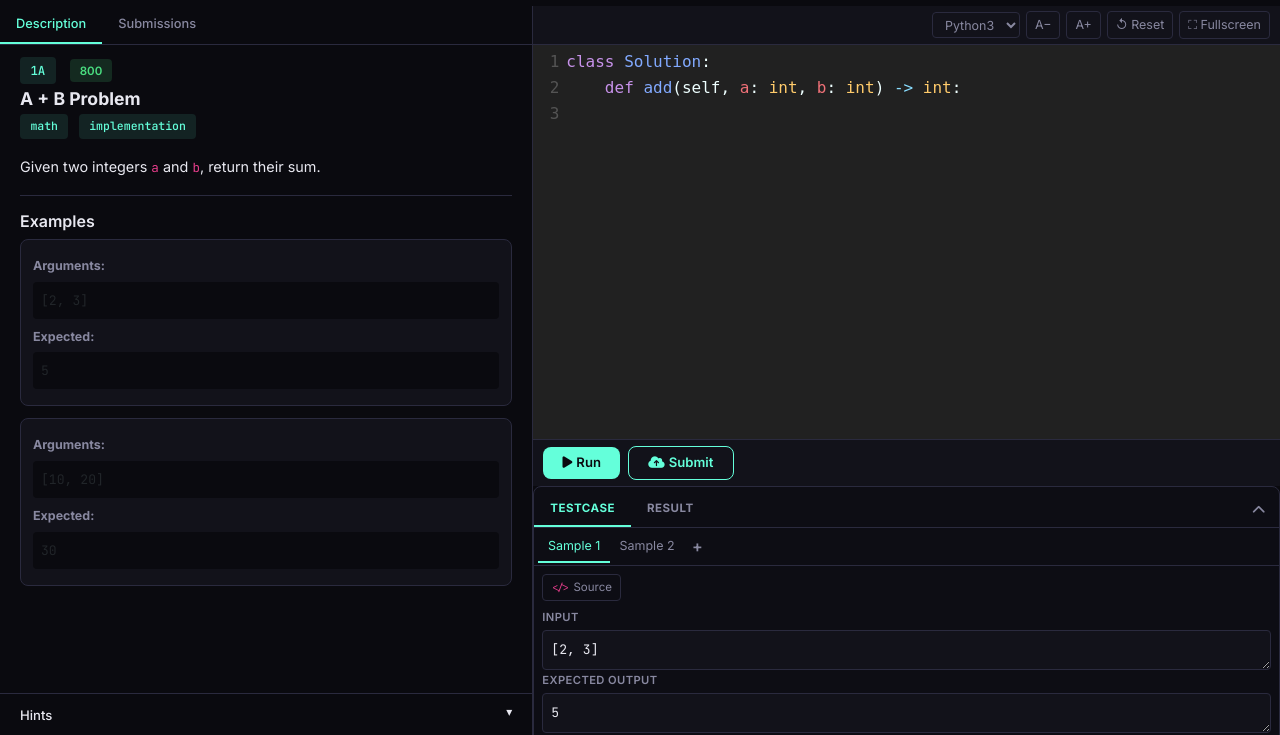
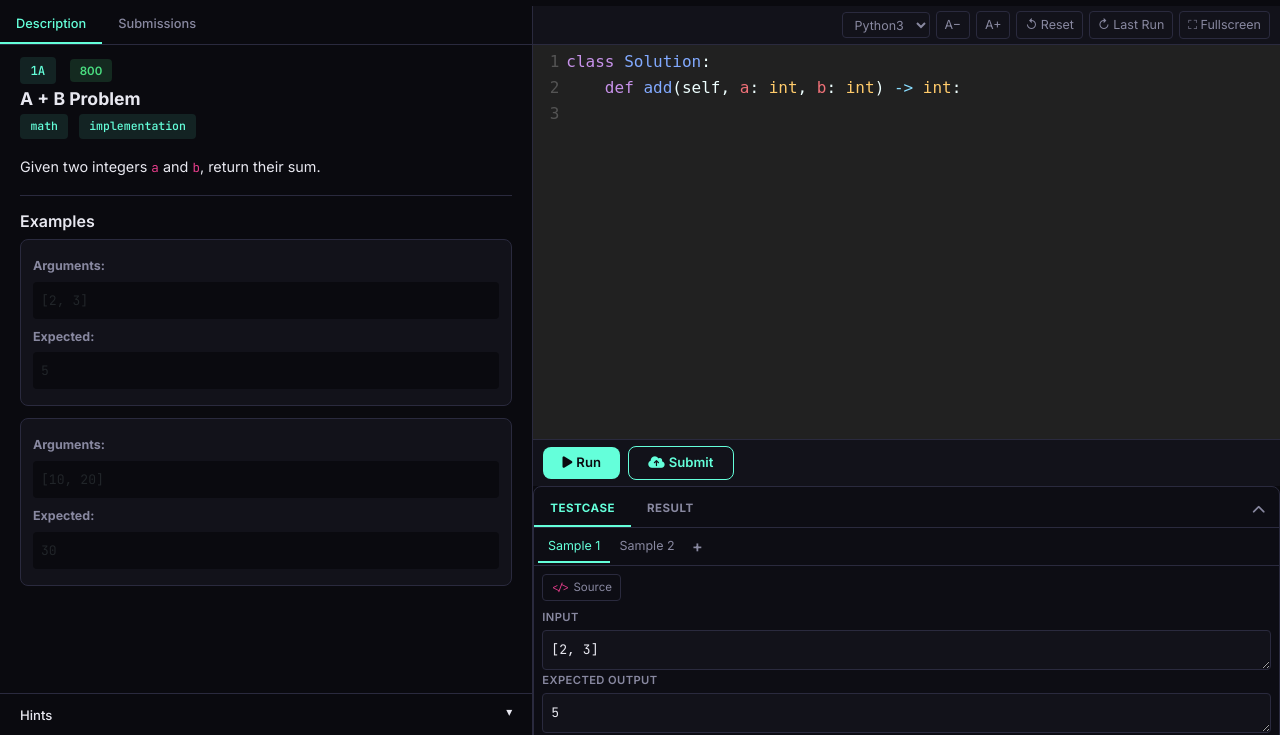
Before and after one commit to NovaProtocol/PracticeForge, a Flask app: page /problem/1/A/ in a window 1280 px wide. Shown: the part 64-799 px from the top of the page. Run offline with Flask 3, Linux system fonts and the light colour scheme; data that the repository does not hold is empty.

Commit message:
Reset restores base code, add Last Run button, save last_ran on Run/Submit

```diff
--- a/shared/models.py
+++ b/shared/models.py
@@ -136,9 +136,16 @@ def save_code(problem_id: int, code: str):
     )
 
 
-def load_code(problem_id: int) -> str | None:
-    row = query_one("SELECT code FROM auto_saves WHERE problem_id = %s", (problem_id,))
-    return row["code"] if row else None
+def save_last_ran(problem_id: int, code: str):
+    execute(
+        "UPDATE auto_saves SET last_ran = %s WHERE problem_id = %s",
+        (code, problem_id),
+    )
+
+
+def load_code(problem_id: int) -> dict:
+    row = query_one("SELECT code, last_ran FROM auto_saves WHERE problem_id = %s", (problem_id,))
+    return {"code": row["code"] if row else None, "last_ran": row["last_ran"] if row else None}
 
 
 
--- a/shared/startup.py
+++ b/shared/startup.py
@@ -80,6 +80,7 @@ CREATE TABLE IF NOT EXISTS execution_queue (
 CREATE TABLE IF NOT EXISTS auto_saves (
     problem_id INTEGER NOT NULL,
     code TEXT NOT NULL,
+    last_ran TEXT,
     updated_at TIMESTAMP DEFAULT CURRENT_TIMESTAMP ON UPDATE CURRENT_TIMESTAMP,
     PRIMARY KEY (problem_id),
     FOREIGN KEY (problem_id) REFERENCES problems(id) ON DELETE CASCADE
@@ -225,7 +226,8 @@ def ensure_schema():
         if stmt:
             execute(stmt)
     for stmt in ("ALTER TABLE test_cases MODIFY input TEXT", "ALTER TABLE test_cases MODIFY expected_output TEXT",
-                 "ALTER TABLE execution_queue ADD COLUMN stdout TEXT AFTER result"):
+                 "ALTER TABLE execution_queue ADD COLUMN stdout TEXT AFTER result",
+                 "ALTER TABLE auto_saves ADD COLUMN last_ran TEXT AFTER code"):
         try:
             execute(stmt)
         except Exception:
--- a/solver_private/apps/api/routes.py
+++ b/solver_private/apps/api/routes.py
@@ -65,5 +65,5 @@ def queue_status(queue_id: int):
 
 @blueprint.route("/auto-save/<int:problem_id>")
 def auto_save_get(problem_id: int):
-    code = load_code(problem_id)
-    return jsonify({"code": code or ""})
+    data = load_code(problem_id)
+    return jsonify({"code": data["code"] or "", "last_ran": data["last_ran"] or ""})
--- a/solver_private/apps/problems/routes.py
+++ b/solver_private/apps/problems/routes.py
@@ -12,6 +12,7 @@ from shared.models import (
     get_sample_cases_json,
     load_code,
     save_code,
+    save_last_ran,
 )
 
 
@@ -45,11 +46,13 @@ def detail(contest_id: int, index: str):
     problem = get_problem(contest_id, index)
     if not problem:
         return render_template("404.html"), 404
-    saved = load_code(problem["id"])
+    saved_data = load_code(problem["id"])
+    saved = saved_data["code"]
+    last_ran = saved_data["last_ran"]
     problem["sample_cases"] = get_sample_cases_json(problem["id"]) or get_sample_cases(problem["id"])
     submissions = get_problem_submissions(problem["id"])
     base_code = problem.get("base_code") or "class Solution:\n    def run(self, input: str) -> str:\n        "
-    return render_template("problems/detail.html", problem=problem, saved_code=saved, submissions=submissions, base_code=base_code)
+    return render_template("problems/detail.html", problem=problem, saved_code=saved, last_ran=last_ran, submissions=submissions, base_code=base_code)
 
 
 @blueprint.route("/problem/<int:contest_id>/<index>/run", methods=["POST"])
@@ -60,6 +63,7 @@ def run(contest_id: int, index: str):
     code = request.form.get("code", "")
     method_name = problem.get("method_name") or "run"
     test_cases = request.form.get("testcases", "[]")
+    save_last_ran(problem["id"], code)
     qid = _queue_execution(problem["id"], code, method_name, "run", test_cases)
     return jsonify({"queue_id": qid, "status": "queued"})
 
@@ -71,6 +75,7 @@ def submit(contest_id: int, index: str):
         return jsonify({"error": "not found"}), 404
     code = request.form.get("code", "")
     method_name = problem.get("method_name") or "run"
+    save_last_ran(problem["id"], code)
     qid = _queue_execution(problem["id"], code, method_name, "submit")
     return jsonify({"queue_id": qid, "status": "queued"})
 
--- a/solver_private/apps/problems/templates/problems/detail.html
+++ b/solver_private/apps/problems/templates/problems/detail.html
@@ -19,7 +19,7 @@ html, body { overflow: hidden; }
 <div class="container-fluid" style="height: calc(100vh - 70px); padding-top: 0;">
   <div class="row" style="height: 100%;">
     <div class="col-lg-5 p-0" id="description-panel" style="height: 100%; border-right: 1px solid var(--border);">
-      <script>window.__sampleCases = {{ problem.sample_cases|tojson }};</script>
+      <script>window.__sampleCases = {{ problem.sample_cases|tojson }}; window.__baseCode = {{ base_code|tojson }};</script>
       {% include "problems/partials/_description.html" %}
     </div>
     <div class="col-lg-7 d-flex flex-column p-0" id="workspace-panel" style="height: 100%;">
--- a/solver_private/apps/problems/templates/problems/partials/_editor.html
+++ b/solver_private/apps/problems/templates/problems/partials/_editor.html
@@ -22,7 +22,8 @@ body.editor-fullscreen .editor-wrapper { position: fixed; top: 56px; left: 0; ri
     <select id="lang-select"><option value="python3">Python3</option></select>
     <button id="font-dec" title="Decrease font size">A−</button>
     <button id="font-inc" title="Increase font size">A+</button>
-    <button id="reset-btn" title="Reset to saved code">↺ Reset</button>
+    <button id="reset-btn" title="Reset to original template">↺ Reset</button>
+    <button id="lastran-btn" title="Restore last ran code">↻ Last Run</button>
     <button id="fullscreen-btn" title="Toggle fullscreen">⛶ Fullscreen</button>
   </div>
   <div class="editor-wrapper" id="editor-wrapper"></div>
@@ -64,12 +65,17 @@ body.editor-fullscreen .editor-wrapper { position: fixed; top: 56px; left: 0; ri
   $('font-inc').addEventListener('click', function() { fontSize = Math.min(32, fontSize + 2); applyFontSize(); });
   $('font-dec').addEventListener('click', function() { fontSize = Math.max(8, fontSize - 2); applyFontSize(); });
 
+  var baseCode = {{ base_code|tojson }};
   $('reset-btn').addEventListener('click', function() {
-    if (confirm('Reset code to last saved state?')) {
-      fetch('/api/auto-save/' + C.problemId).then(function(r) { return r.json(); }).then(function(d) {
-        window.editor.setValue(d.code || ''); window.editor.focus();
-      }).catch(function() {});
+    if (confirm('Reset to original template?')) {
+      window.editor.setValue(baseCode); window.editor.focus();
     }
+  });
+  $('lastran-btn').addEventListener('click', function() {
+    fetch('/api/auto-save/' + C.problemId).then(function(r) { return r.json(); }).then(function(d) {
+      if (d.last_ran) { window.editor.setValue(d.last_ran); window.editor.focus(); }
+      else { alert('No previously run code saved.'); }
+    }).catch(function() {});
   });
 
   var fsActive = false;
```
